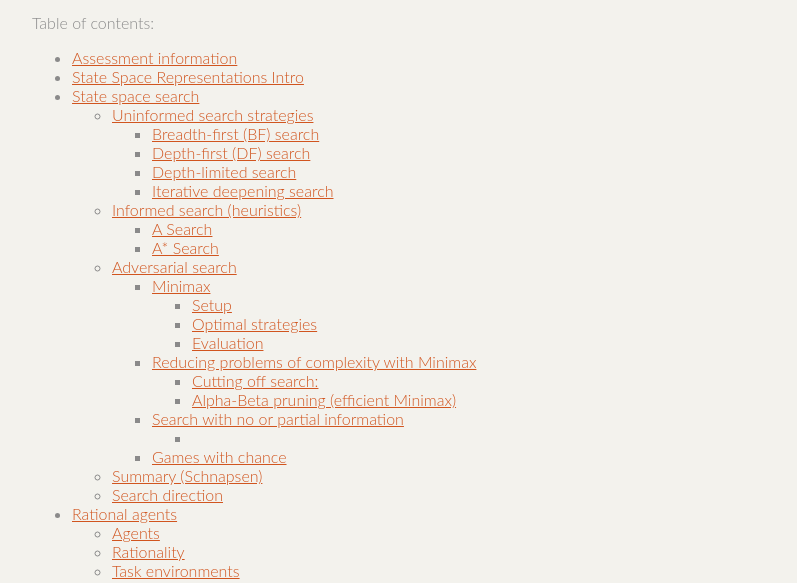
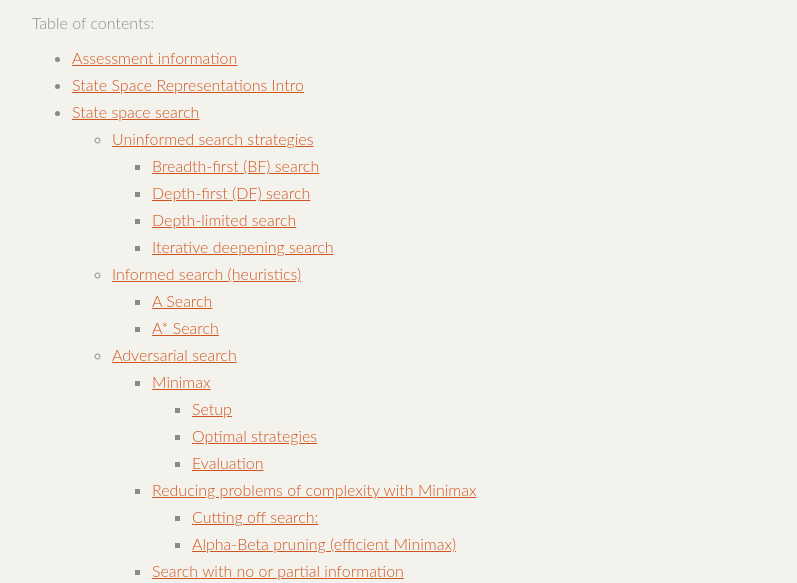
Before and after one commit to thezeroalpha/is-notes, a plain HTML site: page index.html in a window 1280 px wide. Shown: the part 249-832 px from the top of the page, without its empty margins (18-815 px from the left). Drawn offline with nearby package versions, Linux system fonts and the light colour scheme; some packages are replaced by stand-ins of ours.

Commit message:
TOC list spacing is better

```diff
--- a/index.html
+++ b/index.html
@@ -32,7 +32,7 @@ adaptivity
 <p>
 Table of contents:
 </p>
-<ul>
+<ul class="toc">
 <li>
 <a href="assessment-info.html">Assessment information</a>
 
@@ -103,10 +103,6 @@ Table of contents:
 <li>
 <a href="state-space-search.html#State space search-Adversarial search-Search with no or partial information">Search with no or partial information</a>
 
-<ul>
-<li>
-
-</ul>
 <li>
 <a href="state-space-search.html#State space search-Adversarial search-Games with chance">Games with chance</a>
 
--- a/style.css
+++ b/style.css
@@ -17,6 +17,9 @@ h1 {
 	font-weight: 300;
 	text-align: center;
 }
+ul.toc li {
+	margin: 8px 0;
+}
 .name {
 	font-style: italic;
 	text-align: center;
```
